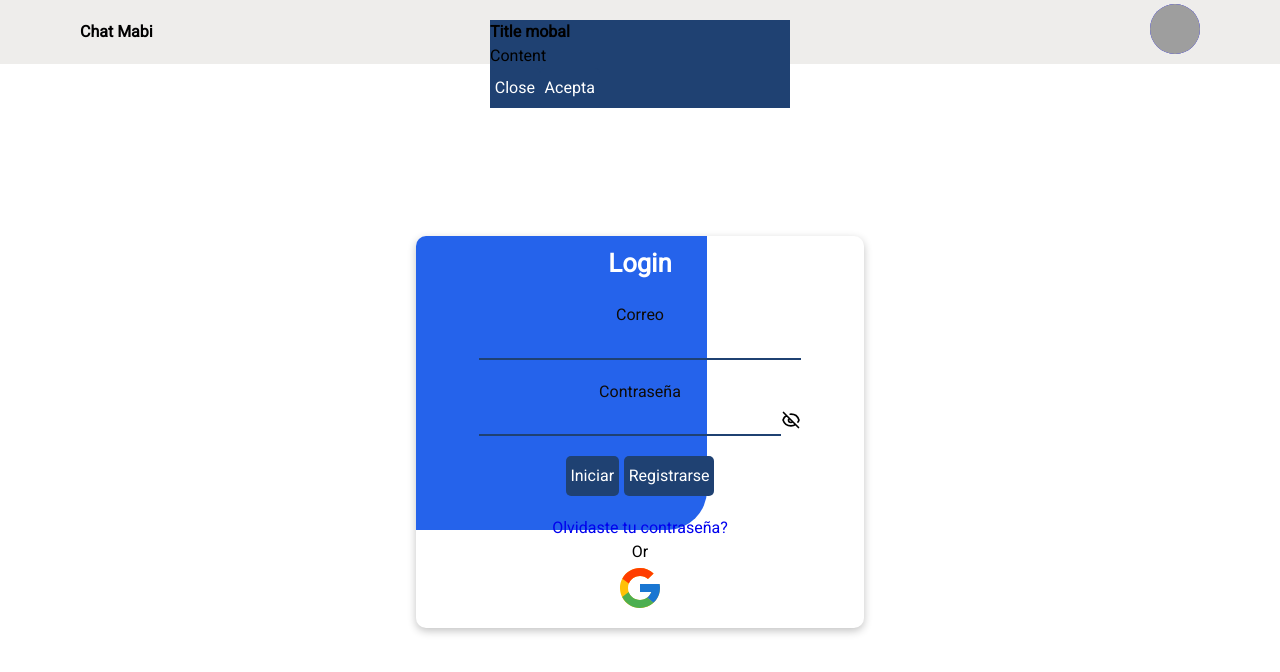
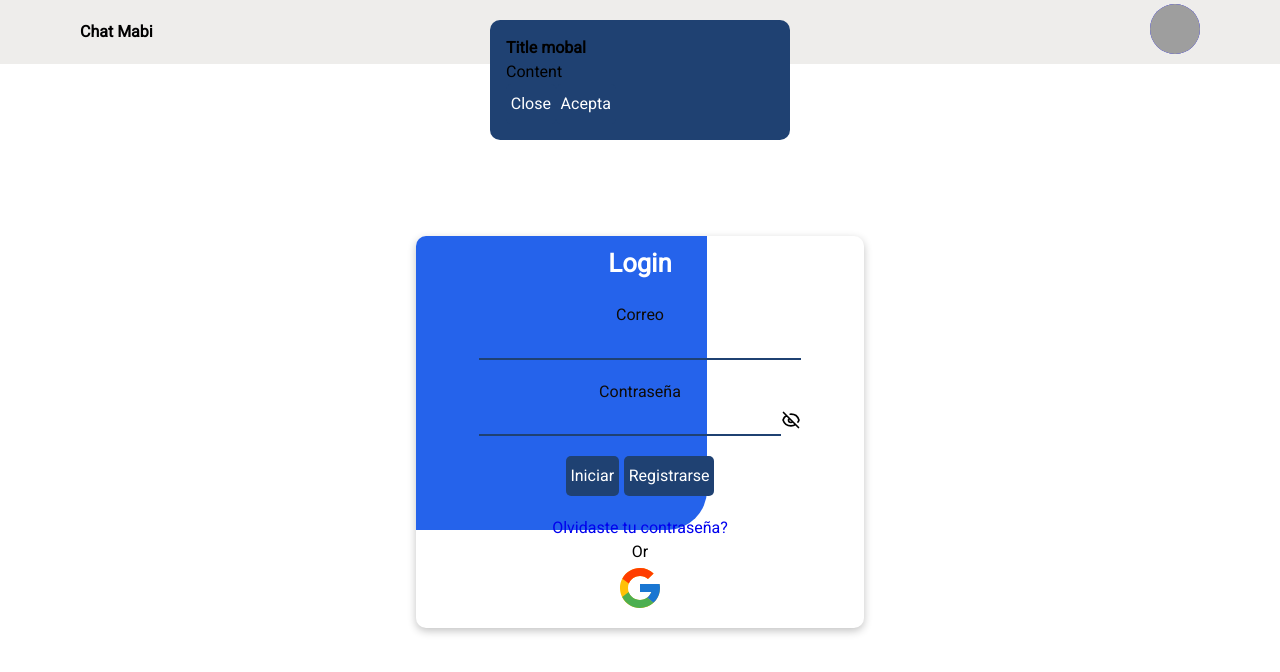
Before and after one commit to LuisArielRetanaHernadez/caht_client, a React (Vite) app: page /login in a window 1280 px wide. Shown: the top 672 px of the page. Built offline with nearby package versions, Linux system fonts and the light colour scheme; no server answers; grey boxes are pictures that could not be loaded.

Commit message:
agregamos las clases p-1rem y rounded-10

```diff
--- a/src/components/Mobal/Mobal.jsx
+++ b/src/components/Mobal/Mobal.jsx
@@ -3,7 +3,7 @@ import './Mobal.css'
 const Mobal = () => {
 
   return (
-    <div className="mobal">
+    <div className="mobal p-1rem rounded-10">
       <h2 className="mobal__title">Title mobal</h2>
       <p className="mobal__text">Content</p>
       <div className="mobal__buttons">
```
